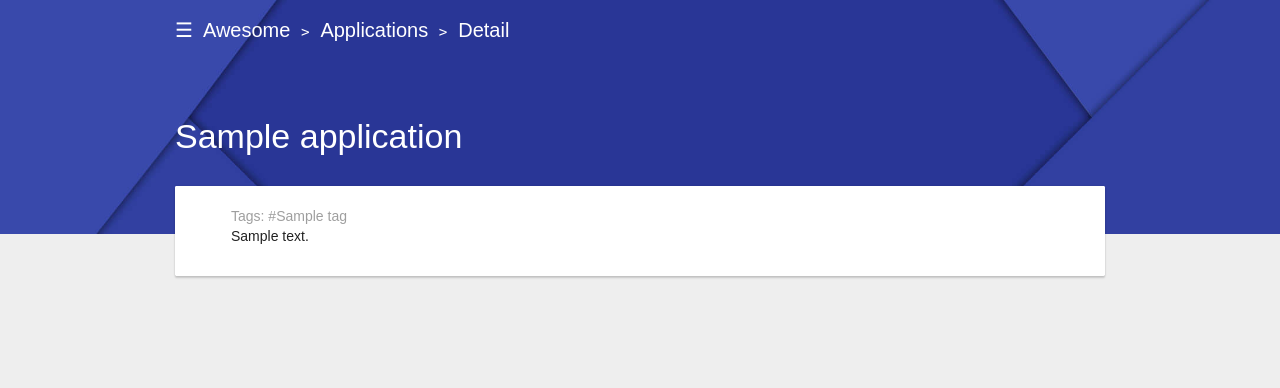
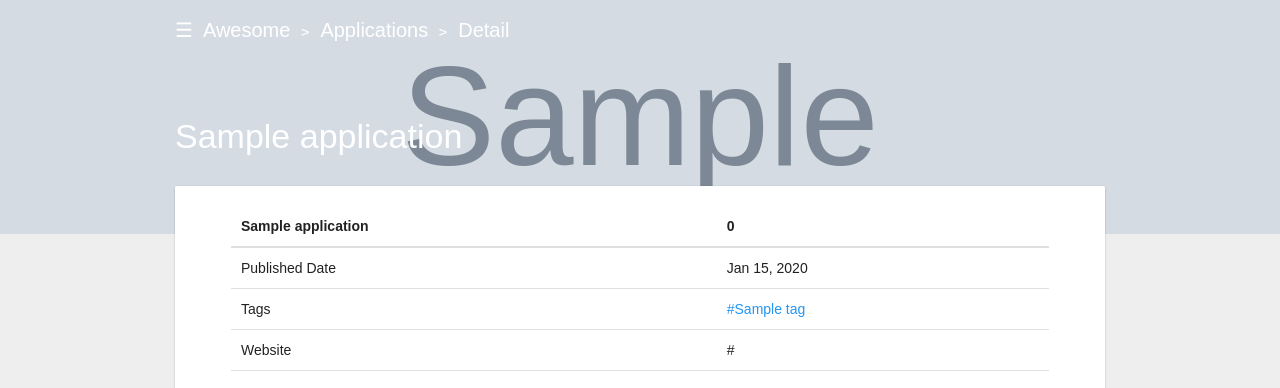
Before and after one commit to BearKidsTeam/Awesome, a Django app: page /app/1/ in a window 1280 px wide. Shown: the top 388 px of the page. Run offline with Django 3.2, Linux system fonts and the light colour scheme; tables that the repository leaves empty hold one stand-in row (values such as "Sample post"); grey boxes marked "Sample" are stand-in pictures.

Commit message:
application and tag page

```diff
--- a/awesome/models.py
+++ b/awesome/models.py
@@ -30,6 +30,7 @@ class Post(models.Model):
 
 class Tag(models.Model):
 	name = models.CharField(max_length=100)
+	desc = models.TextField()
 	def __str__(self):
 		return self.name
 
@@ -39,6 +40,8 @@ class Application(models.Model):
 		('1', 'Software'),
 	)
 	app_type = models.CharField(max_length=1, choices=APP_TYPE_CHOICES)
+	published_date = models.DateTimeField(
+			blank=True, null=True)
 	# Category
 	name = models.CharField(max_length=200)
 	tags = models.ManyToManyField(Tag)
--- a/awesome/static/css/style.css
+++ b/awesome/static/css/style.css
@@ -214,11 +214,11 @@ buttons {
 	font-weight: 300;
 }
 .header-color {
-	transition: background-color 1s!important;
+	transition: background-color .5s!important;
 	background-color: #3f51b5;
 }
 .header-nocolor {
-	transition: background-color 1s!important;
+	transition: background-color .5s!important;
 	background-color: transparent;
 }
 .mui-appbar{
--- a/awesome/static/js/script.js
+++ b/awesome/static/js/script.js
@@ -54,7 +54,7 @@ jQuery(function($) {
 
 $(window.document).scroll(function () {
 	var scroll_top = $(document).scrollTop();
-	if (scroll_top == 0) {
+	if (scroll_top <= 80) {
 		$("#header").addClass("header-nocolor");
 		$("#header").removeClass("header-color");
 	} else {
--- a/awesome/templates/awesome/app_detail.html
+++ b/awesome/templates/awesome/app_detail.html
@@ -5,7 +5,12 @@
 {% endblock %}
 
 {% block content %}
-	<div class="content-header" >
+	<div
+		class="content-header"
+		{% if app.header_img %}
+		style="background-image: url({{ app.header_img }});"
+		{% endif %}
+	>
 		<div class="mui-container">
 			<h1 class="content-header-title"> {{ app.name }} </h1>
 		</div>
@@ -14,12 +19,36 @@
 
 		<div class="mui-panel">
 			<div class="mui--text-dark-hint">
-				Tags:
-				{% for tag in app.tags.all %}
-						#{{ tag }}
-						{% if not forloop.last %},{% endif %}
-				{% endfor %}
+
 			</div>
+
+			<table class="mui-table mui-table--bordered">
+			<thead>
+				<tr><th>{{ app.name }}</th><th>{{ app.app_type }}</th></tr>
+			</thead>
+			<tbody>
+				{% if app.published_date %}
+					<tr><td>Published Date</td><td>{{ app.published_date|date:"M d, Y" }}</td></tr>
+				{% endif %}
+				{% if app.tags %}
+					<tr><td>Tags</td><td>
+						{% for tag in app.tags.all %}
+							<a href="{% url 'tag_id' pk=tag.pk %}">#{{ tag }}</a>
+							{% if not forloop.last %},{% endif %}
+						{% endfor %}
+					</td></tr>
+				{% endif %}
+				{% if app.website %}
+					<tr><td>Website</td><td>{{ app.website }}</td></tr>
+				{% endif %}
+			</tbody>
+			</table>
+
+			{% if app.steam_appid %}
+			<iframe src="http://store.steampowered.com/widget/{{ app.steam_appid }}/" frameborder="0" width="100%" height="190"></iframe>
+			{% endif %}
+
+
 			{{ app.desc|safe|linebreaks }}
 		</div>
 
--- a/awesome/urls.py
+++ b/awesome/urls.py
@@ -7,4 +7,5 @@ urlpatterns = [
 	url(r'^app/list/$', views.app_list, name='app_list'),
 	url(r'^thread/(?P<pk>[0-9]+)/$', views.thread_detail, name='thread_detail'),
 	url(r'^app/(?P<pk>[0-9]+)/$', views.app_detail, name='app_detail'),
+	url(r'^tag/(?P<pk>[0-9]+)/$', views.tag_id, name='tag_id'),
 ]
--- a/awesome/views.py
+++ b/awesome/views.py
@@ -25,3 +25,9 @@ def app_detail(request, pk):
 	app = get_object_or_404(Application, pk=pk)
 	page = [{'title': 'Awesome', 'url': reverse('home_page')}, {'title': 'Applications', 'url': reverse('app_list')}, {'title': 'Detail', 'url': '#'}]
 	return render(request, 'awesome/app_detail.html', {'app': app, 'page':page})
+
+def tag_id(request, pk):
+	app = get_object_or_404(Tag, pk=pk)
+	app = Application.objects.filter(tags__pk=pk)
+	page = [{'title': 'Awesome', 'url': reverse('home_page')}, {'title': 'Tag', 'url': reverse('tag_id', kwargs={'pk':pk})}, {'title': 'List', 'url': '#'}]
+	return render(request, 'awesome/tag_id.html', {'app': app, 'page':page})
```
Also changed, not shown: awesome/migrations/0004_application_published_date.py (added), awesome/migrations/0005_tag_desc.py (added), 1 other file.
